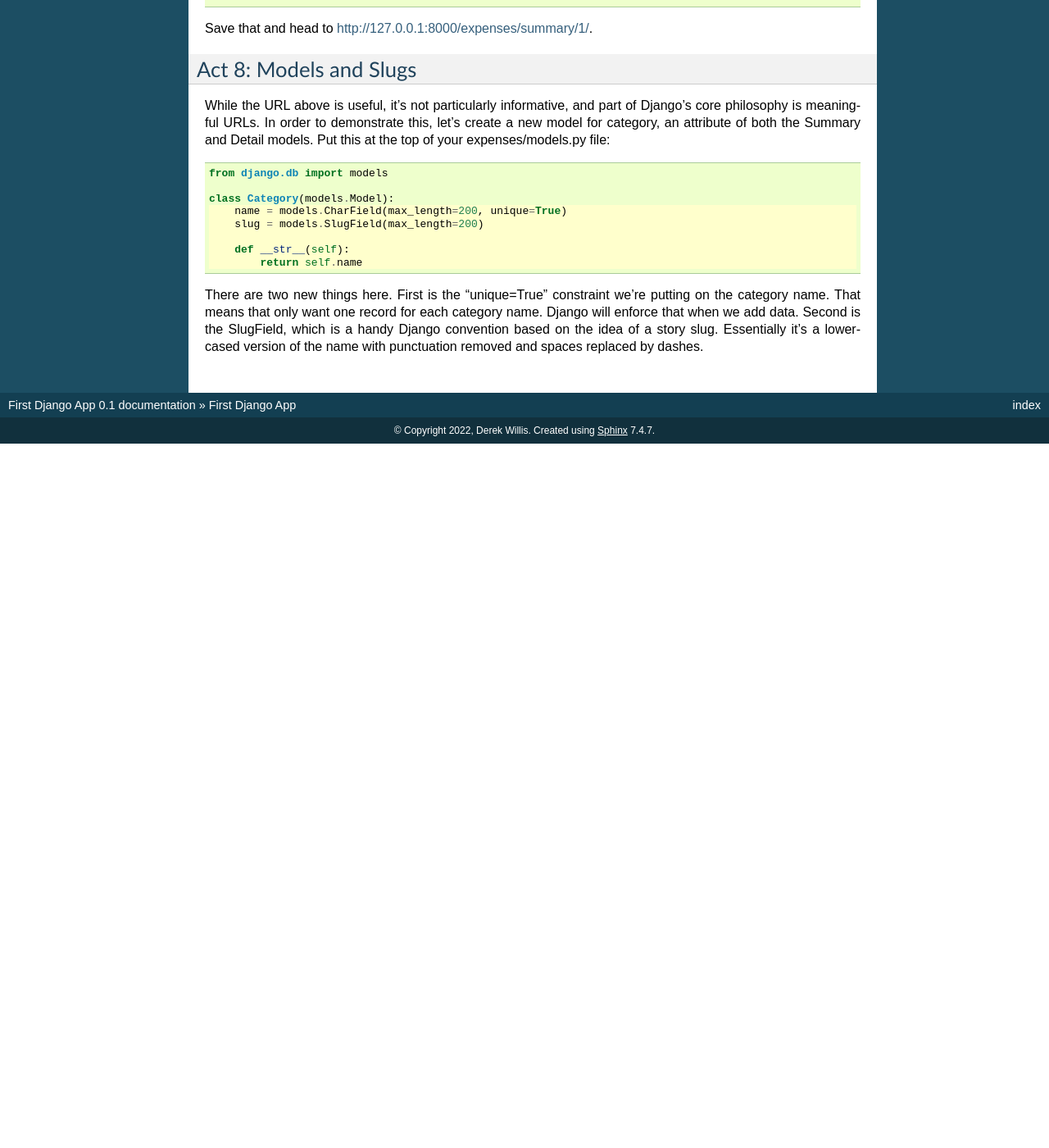
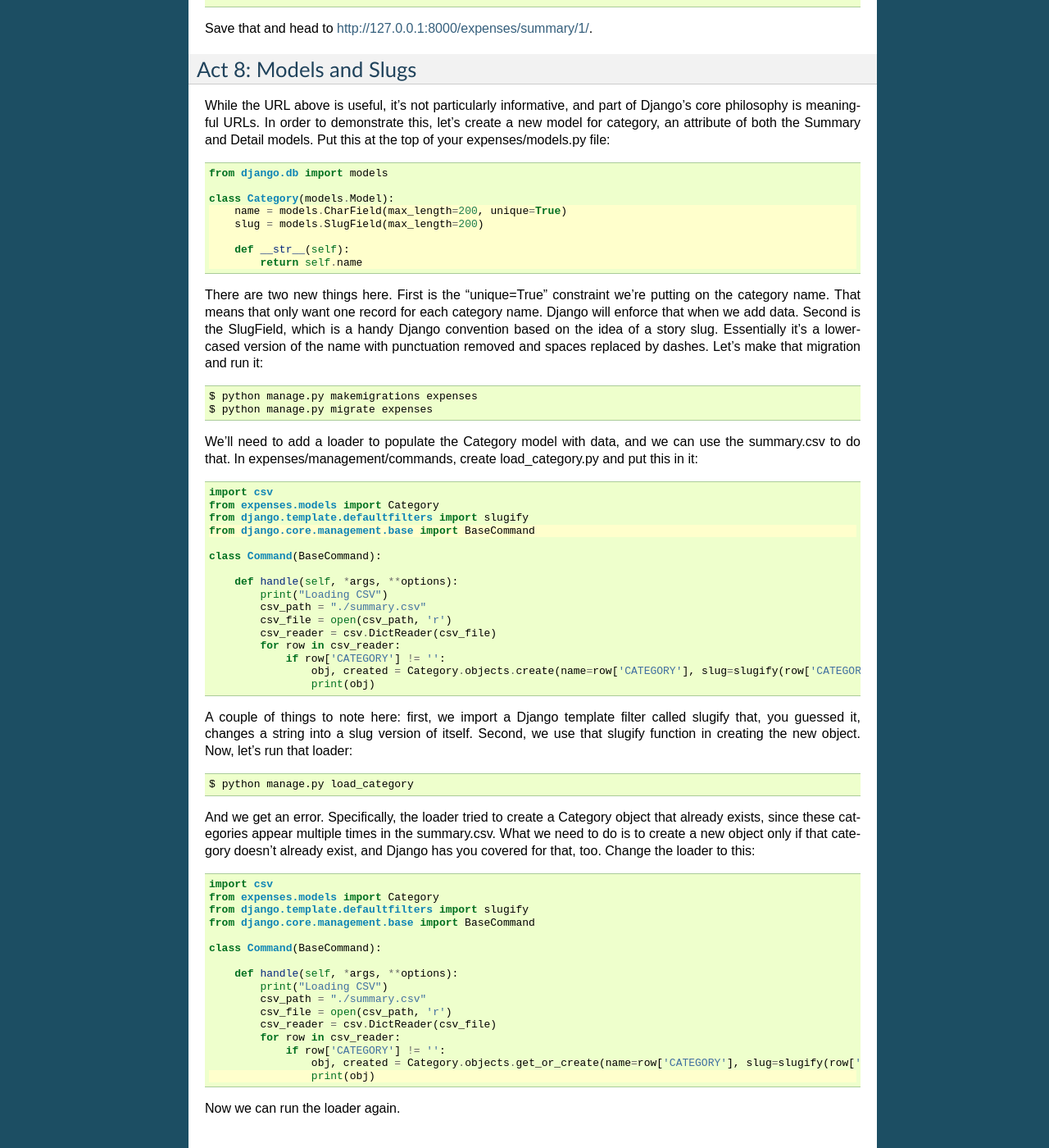
Before and after one commit to NewsAppsUMD/first-django-app-umd, a Sphinx documentation site: the page built from docs/index.rst, in a window 1280 px wide and 1400 px high, scrolled down 19188 px. Shown: the whole window at 82% size. Built offline with Sphinx 7.4.7, drawn with Linux system fonts in a browser that asks for light colours; before the commit the page ends 19729 px from its top, so only the background shows below that.

Commit message:
more docs

```diff
--- a/docs/index.rst
+++ b/docs/index.rst
@@ -946,4 +946,61 @@ While the URL above is useful, it's not particularly informative, and part of Dj
         def __str__(self):
             return self.name
 
-There are two new things here. First is the "unique=True" constraint we're putting on the category name. That means that only want one record for each category name. Django will enforce that when we add data. Second is the SlugField, which is a handy Django convention based on the idea of a story slug. Essentially it's a lowercased version of the name with punctuation removed and spaces replaced by dashes.
+There are two new things here. First is the "unique=True" constraint we're putting on the category name. That means that only want one record for each category name. Django will enforce that when we add data. Second is the SlugField, which is a handy Django convention based on the idea of a story slug. Essentially it's a lowercased version of the name with punctuation removed and spaces replaced by dashes. Let's make that migration and run it:
+
+.. code-block:: bash
+
+    $ python manage.py makemigrations expenses
+    $ python manage.py migrate expenses
+
+We'll need to add a loader to populate the Category model with data, and we can use the summary.csv to do that. In expenses/management/commands, create load_category.py and put this in it:
+
+.. code-block:: python
+    :emphasize-lines: 4
+
+    import csv
+    from expenses.models import Category
+    from django.template.defaultfilters import slugify
+    from django.core.management.base import BaseCommand
+
+    class Command(BaseCommand):
+
+        def handle(self, *args, **options):
+            print("Loading CSV")
+            csv_path = "./summary.csv"
+            csv_file = open(csv_path, 'r')
+            csv_reader = csv.DictReader(csv_file)
+            for row in csv_reader:
+                if row['CATEGORY'] != '':
+                    obj, created = Category.objects.create(name=row['CATEGORY'], slug=slugify(row['CATEGORY']))
+                    print(obj)
+
+A couple of things to note here: first, we import a Django template filter called slugify that, you guessed it, changes a string into a slug version of itself. Second, we use that slugify function in creating the new object. Now, let's run that loader:
+
+.. code-block:: bash
+
+    $ python manage.py load_category
+
+And we get an error. Specifically, the loader tried to create a Category object that already exists, since these categories appear multiple times in the summary.csv. What we need to do is to create a new object only if that category doesn't already exist, and Django has you covered for that, too. Change the loader to this:
+
+.. code-block:: python
+    :emphasize-lines: 16
+
+    import csv
+    from expenses.models import Category
+    from django.template.defaultfilters import slugify
+    from django.core.management.base import BaseCommand
+
+    class Command(BaseCommand):
+
+        def handle(self, *args, **options):
+            print("Loading CSV")
+            csv_path = "./summary.csv"
+            csv_file = open(csv_path, 'r')
+            csv_reader = csv.DictReader(csv_file)
+            for row in csv_reader:
+                if row['CATEGORY'] != '':
+                    obj, created = Category.objects.get_or_create(name=row['CATEGORY'], slug=slugify(row['CATEGORY']))
+                    print(obj)
+
+Now we can run the loader again.
```
